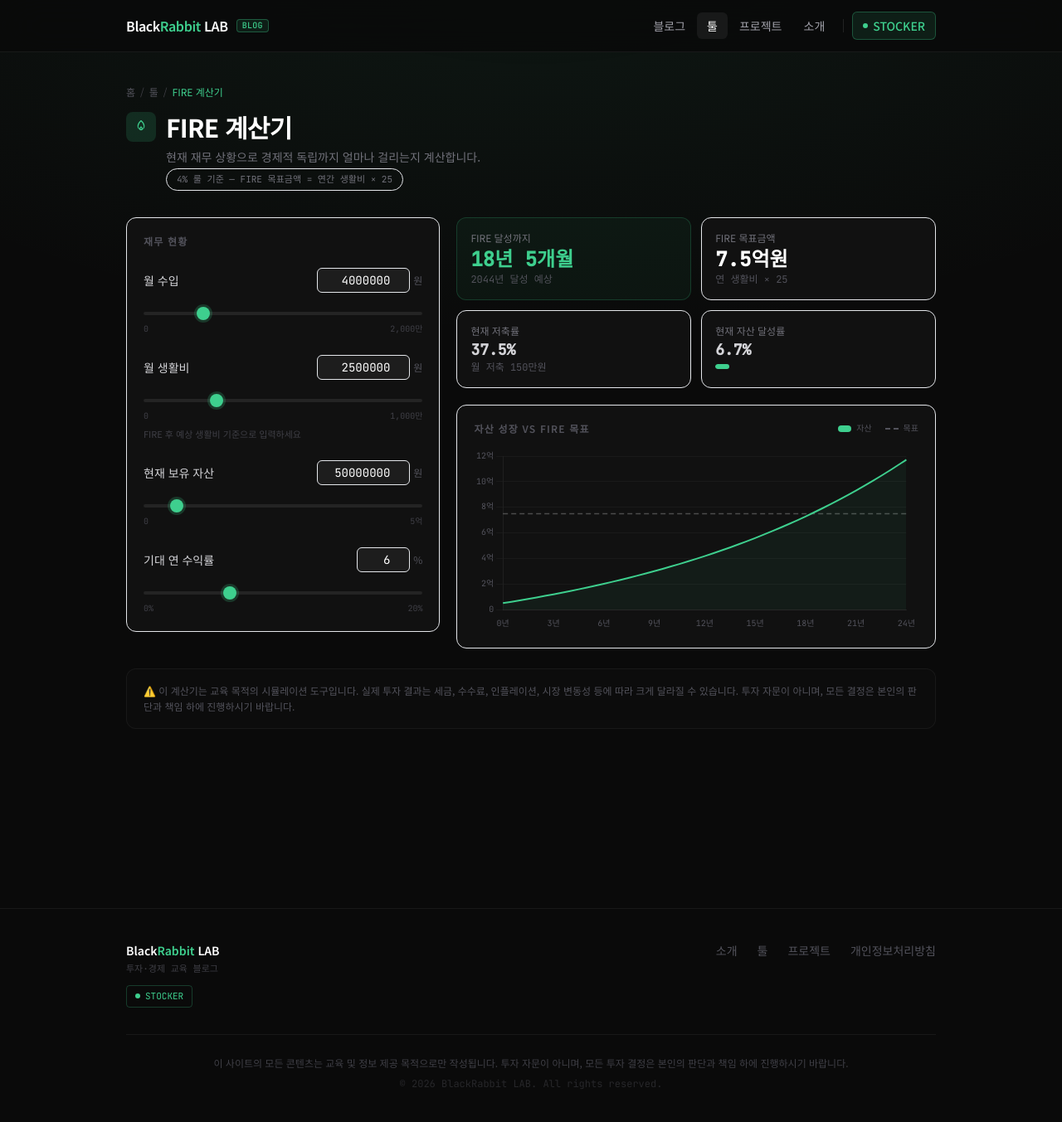
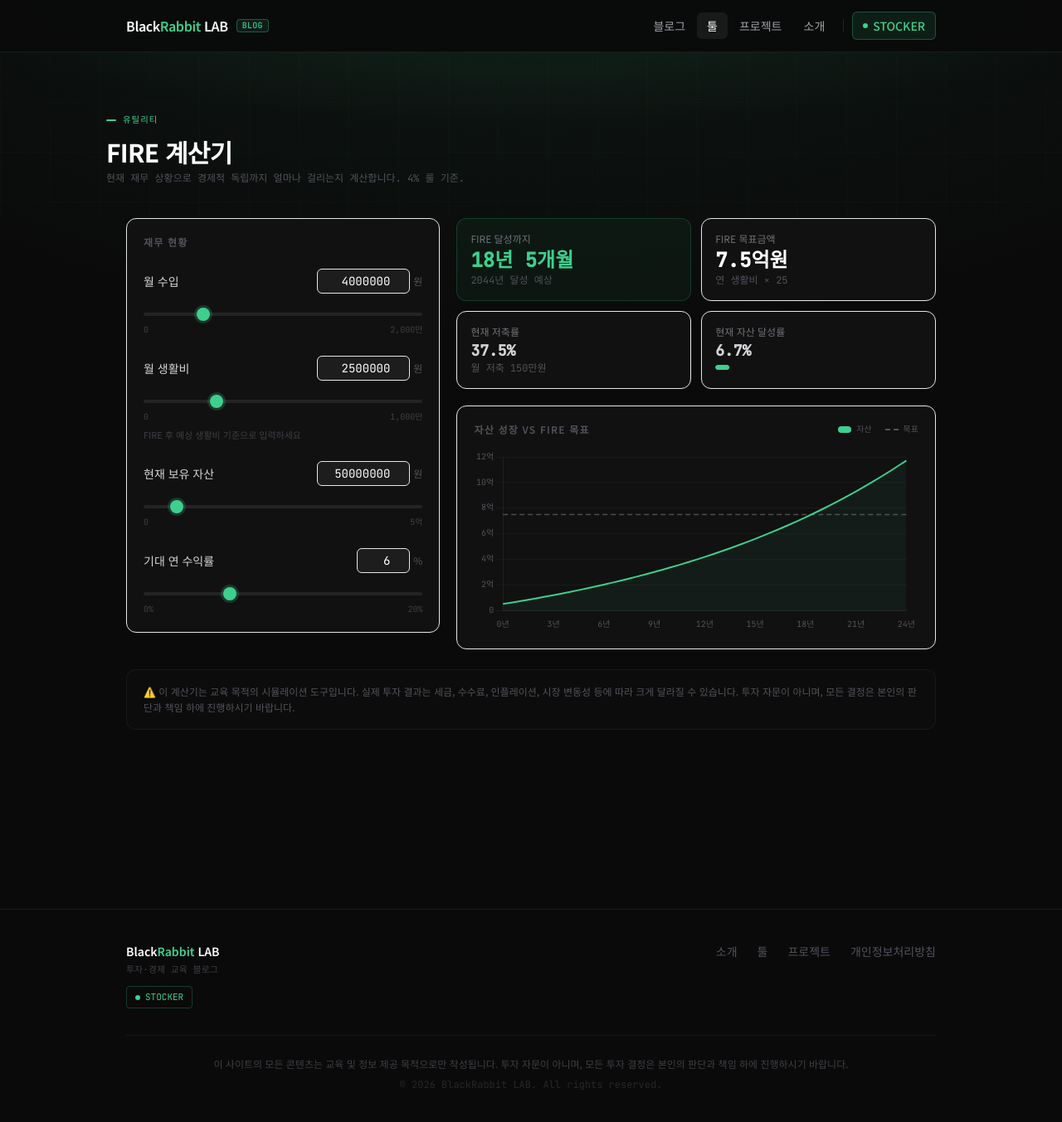
Before and after one commit to blackrabbitDeveloper/blackrabbitdeveloper.github.io, a Jekyll site: the page built from tools/fire-calculator.html, in a window 1280 px wide and 1356 px high. Shown: the top 1353 px of the window at 83% size. Built offline with Jekyll 4.4.1, drawn with Linux system fonts in a browser that asks for light colours; nearby versions of some CDN libraries.

Commit message:
툴 디자인 변경

```diff
--- a/tools/fire-calculator.html
+++ b/tools/fire-calculator.html
@@ -5,30 +5,18 @@ description: "월수입·생활비·현재자산으로 경제적 독립(FIRE)
 permalink: /tools/fire-calculator/
 ---
 
-<div class="mx-auto max-w-5xl px-4 sm:px-6 pt-10 pb-20">
+<!-- Page Header -->
+<div class="relative overflow-hidden px-4 pt-12 pb-8 sm:px-6 sm:pt-16 sm:pb-10">
+  <div class="pointer-events-none absolute inset-0 bg-[linear-gradient(rgba(62,207,142,0.02)_1px,transparent_1px),linear-gradient(90deg,rgba(62,207,142,0.02)_1px,transparent_1px)] bg-[size:60px_60px]"></div>
+  <div class="pointer-events-none absolute inset-x-0 -top-10 h-56 bg-[radial-gradient(ellipse_55%_55%_at_50%_0%,rgba(62,207,142,0.08),transparent)]"></div>
+  <div class="relative mx-auto max-w-5xl">
+    <span class="section-label mb-3">유틸리티</span>
+    <h1 class="text-2xl font-bold tracking-tight text-white sm:text-3xl mb-1.5">FIRE 계산기</h1>
+    <p class="font-mono text-xs text-zinc-600">현재 재무 상황으로 경제적 독립까지 얼마나 걸리는지 계산합니다. 4% 룰 기준.</p>
+  </div>
+</div>
 
-  <!-- Header -->
-  <div class="mb-8">
-    <div class="flex items-center gap-1.5 mb-4">
-      <a href="{{ '/' | relative_url }}" class="text-xs text-zinc-600 hover:text-zinc-400 transition">홈</a>
-      <span class="text-zinc-700 text-xs">/</span>
-      <a href="{{ '/tools/' | relative_url }}" class="text-xs text-zinc-600 hover:text-zinc-400 transition">툴</a>
-      <span class="text-zinc-700 text-xs">/</span>
-      <span class="text-xs text-brand">FIRE 계산기</span>
-    </div>
-    <div class="flex items-center gap-3 mb-2">
-      <div class="flex h-9 w-9 items-center justify-center rounded-lg bg-brand/15 flex-shrink-0">
-        <svg xmlns="http://www.w3.org/2000/svg" width="18" height="18" viewBox="0 0 24 24" fill="none" stroke="#3ECF8E" stroke-width="1.5" stroke-linecap="round" stroke-linejoin="round">
-          <path d="M12 2c0 0-5 4.5-5 9a5 5 0 0 0 10 0c0-4.5-5-9-5-9z"/><path d="M12 12c0 0-2 1.5-2 3a2 2 0 0 0 4 0c0-1.5-2-3-2-3z"/>
-        </svg>
-      </div>
-      <h1 class="text-2xl font-bold tracking-tight text-white sm:text-3xl">FIRE 계산기</h1>
-    </div>
-    <p class="text-sm text-zinc-500 ml-12">현재 재무 상황으로 경제적 독립까지 얼마나 걸리는지 계산합니다.</p>
-    <p class="mt-1 ml-12 inline-flex items-center gap-1.5 rounded-full border border-white/8 bg-white/4 px-3 py-1 font-mono text-[11px] text-zinc-500">
-      4% 룰 기준 — FIRE 목표금액 = 연간 생활비 × 25
-    </p>
-  </div>
+<div class="mx-auto max-w-5xl px-4 sm:px-6 pb-20">
 
   <!-- Grid -->
   <div class="grid gap-5 lg:grid-cols-5">
```
Also changed, not shown: tools/compound-calculator.html (+11 -18 lines), tools/dividend-reinvestment.html (+11 -21 lines), tools/fair-value-calculator.html (+11 -20 lines).
